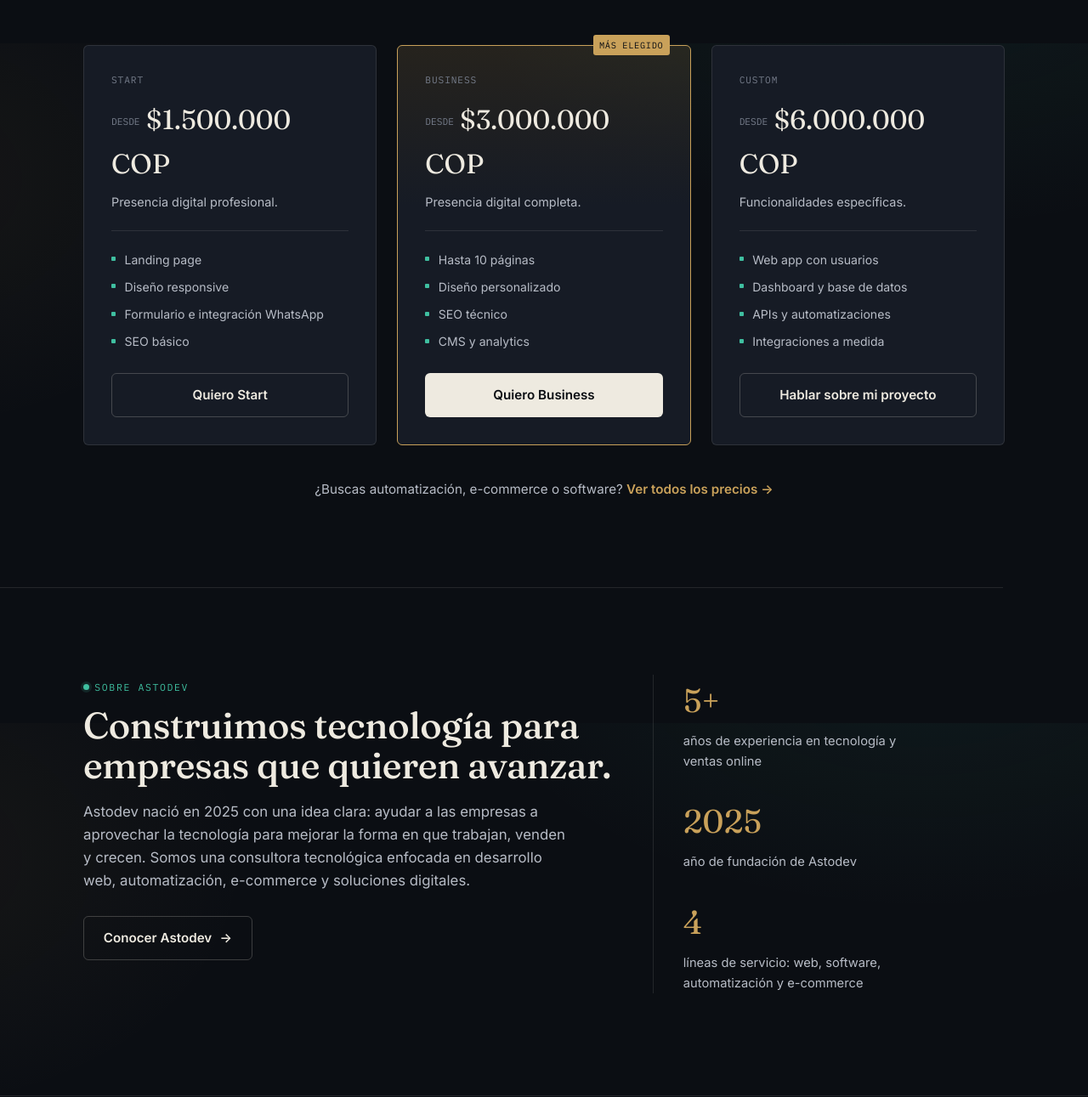
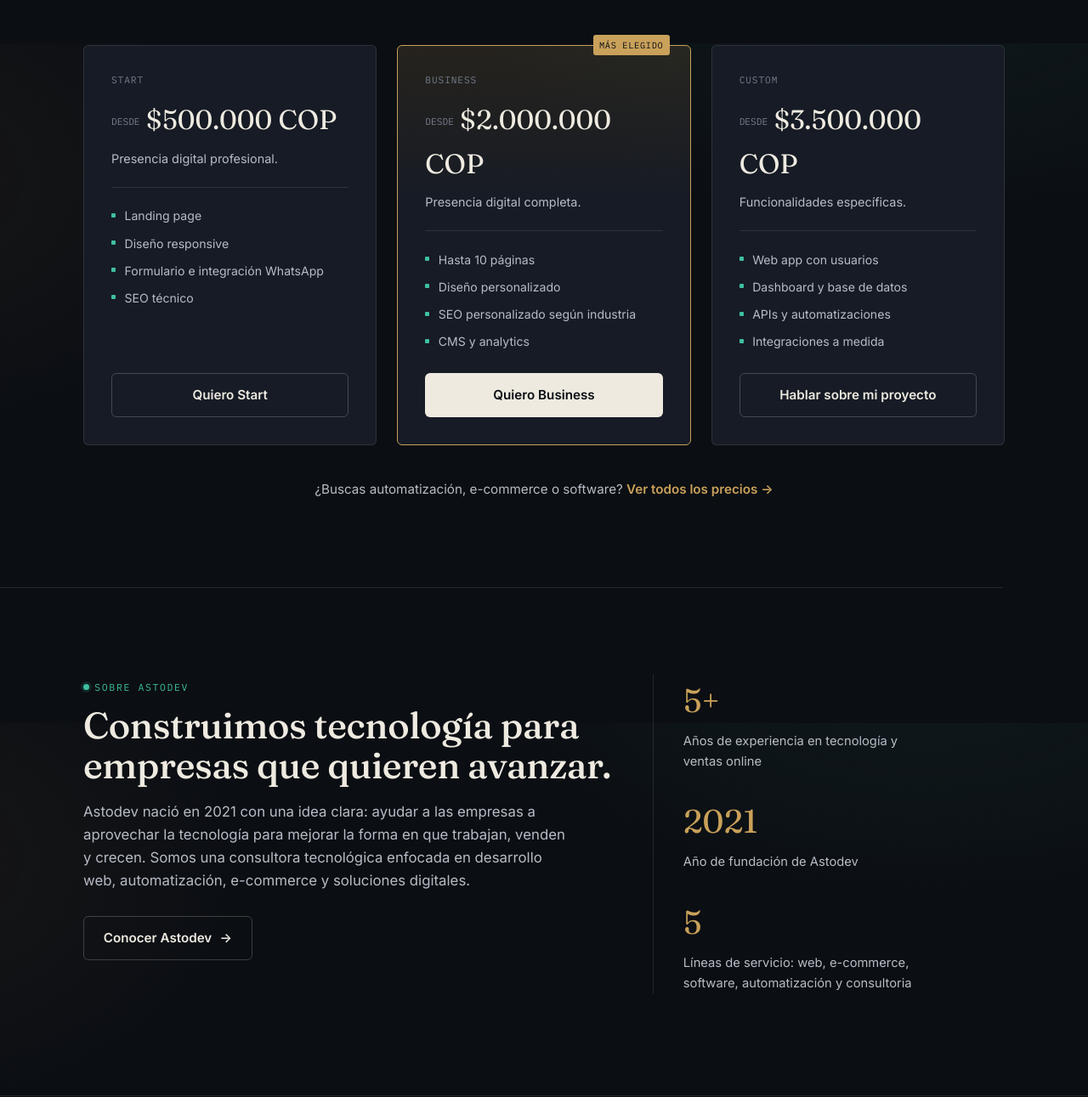
Before and after one commit to iamFear/astodev, an Astro site: page / in a window 1280 px wide. Shown: the part 5549-6840 px from the top of the page at 85% size. Built offline with nearby package versions, Linux system fonts and the light colour scheme; Astro itself is replaced by a stand-in of ours; a web font is replaced by a local one.

Commit message:
first pricing correction - pending market research

```diff
--- a/src/pages/index.astro
+++ b/src/pages/index.astro
@@ -211,22 +211,22 @@
       <div class="grid-auto">
         <PricingCard
           tier="Start"
-          price="$1.500.000 COP"
+          price="$500.000 COP"
           audience="Presencia digital profesional."
-          items={['Landing page', 'Diseño responsive', 'Formulario e integración WhatsApp', 'SEO básico']}
+          items={['Landing page', 'Diseño responsive', 'Formulario e integración WhatsApp', 'SEO técnico']}
           cta="Quiero Start"
         />
         <PricingCard
           tier="Business"
-          price="$3.000.000 COP"
+          price="$2.000.000 COP"
           audience="Presencia digital completa."
-          items={['Hasta 10 páginas', 'Diseño personalizado', 'SEO técnico', 'CMS y analytics']}
+          items={['Hasta 10 páginas', 'Diseño personalizado', 'SEO personalizado según industria', 'CMS y analytics']}
           cta="Quiero Business"
           featured
         />
         <PricingCard
           tier="Custom"
-          price="$6.000.000 COP"
+          price="$3.500.000 COP"
           audience="Funcionalidades específicas."
           items={['Web app con usuarios', 'Dashboard y base de datos', 'APIs y automatizaciones', 'Integraciones a medida']}
           cta="Hablar sobre mi proyecto"
@@ -245,7 +245,7 @@
         <span class="eyebrow">Sobre Astodev</span>
         <h2>Construimos tecnología para empresas que quieren avanzar.</h2>
         <p>
-          Astodev nació en 2025 con una idea clara: ayudar a las empresas a
+          Astodev nació en 2021 con una idea clara: ayudar a las empresas a
           aprovechar la tecnología para mejorar la forma en que trabajan,
           venden y crecen. Somos una consultora tecnológica enfocada en
           desarrollo web, automatización, e-commerce y soluciones digitales.
@@ -255,15 +255,15 @@
       <div class="about-facts">
         <div class="fact">
           <span class="fact-num">5+</span>
-          <span class="fact-label">años de experiencia en tecnología y ventas online</span>
+          <span class="fact-label">Años de experiencia en tecnología y ventas online</span>
         </div>
         <div class="fact">
-          <span class="fact-num">2025</span>
-          <span class="fact-label">año de fundación de Astodev</span>
+          <span class="fact-num">2021</span>
+          <span class="fact-label">Año de fundación de Astodev</span>
         </div>
         <div class="fact">
-          <span class="fact-num">4</span>
-          <span class="fact-label">líneas de servicio: web, software, automatización y e-commerce</span>
+          <span class="fact-num">5</span>
+          <span class="fact-label">Líneas de servicio: web, e-commerce, software, automatización y consultoria</span>
         </div>
       </div>
     </div>
--- a/src/pages/nosotros.astro
+++ b/src/pages/nosotros.astro
@@ -9,7 +9,7 @@
       <span class="eyebrow">Sobre Astodev</span>
       <h1>Construimos tecnología para empresas que quieren avanzar.</h1>
       <p>
-        Astodev nació en 2025 con una idea clara: ayudar a las empresas a
+        Astodev nació en 2021 con una idea clara: ayudar a las empresas a
         aprovechar la tecnología para mejorar la forma en que trabajan, venden
         y crecen.
       </p>
```
Also changed, not shown: src/pages/precios.astro (+14 -14 lines), 1 other file.
